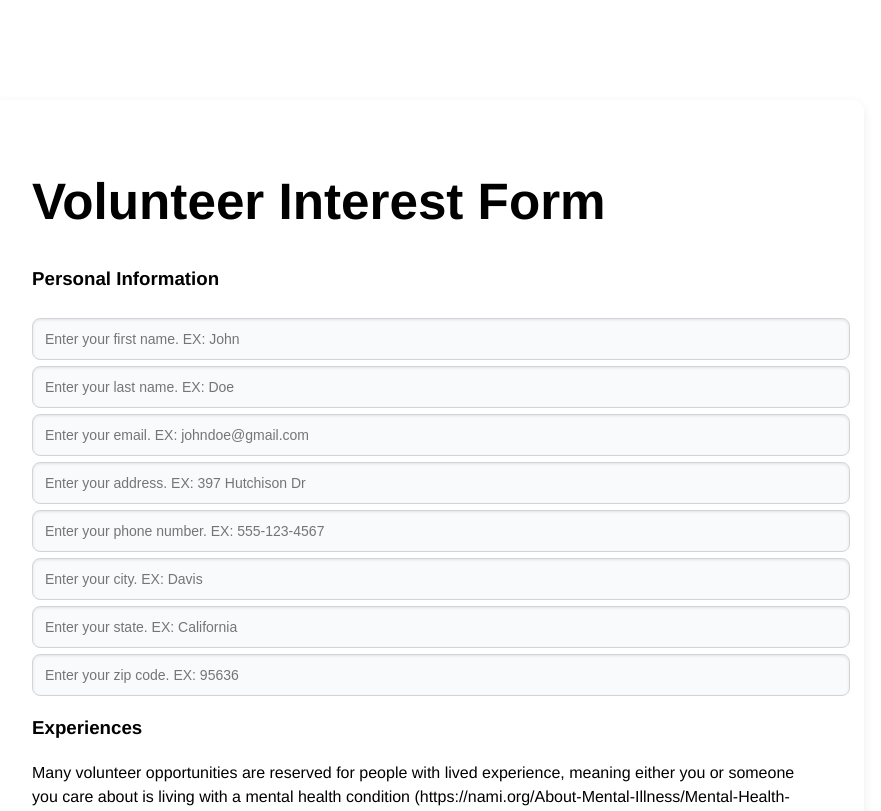
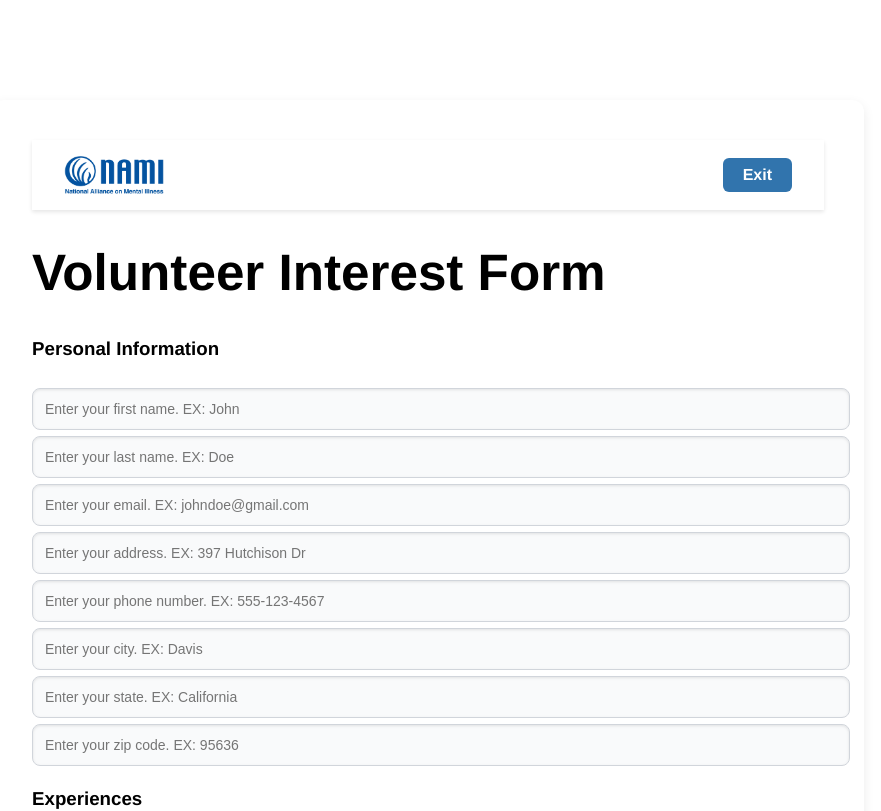
Before and after one commit to aalcar/aid-atlas, a React (Vite) app: page /application in a window 1280 px wide. Shown: the top 811 px of the page, without its empty margins (212-1093 px from the left). Built offline with nearby package versions, Linux system fonts and the light colour scheme.

Commit message:
rerouted stuff

```diff
--- a/src/App.jsx
+++ b/src/App.jsx
@@ -5,7 +5,6 @@ import VolunteerLogin from "./pages/volunteer_login";
 import StaffLogin from "./pages/staff_login";
 import AdminDashboard from "./pages/AdminDashboard";
 import ApplicationPage from "./pages/ApplicationPage";
-import CoordinatorHomePage from "./pages/CoordinatorHomePage";
 
 const App = () => {
   return (
@@ -15,8 +14,7 @@ const App = () => {
           <Route path="/" element={<LandingPage />} />
           <Route path="/volunteer_login" element={<VolunteerLogin />} />
           <Route path="/staff_login" element={<StaffLogin />} />
-          <Route path="/admin" element={<AdminDashboard />} />
-          <Route path="/coordinator-homepage" element={<CoordinatorHomePage />} />
+          <Route path="/coordinator" element={<AdminDashboard />} />
           <Route path="/application" element={<ApplicationPage />} />
         </Routes>
       </main>
--- a/src/pages/ApplicationPage.jsx
+++ b/src/pages/ApplicationPage.jsx
@@ -2,6 +2,7 @@ import React, { useState } from 'react';
 import { collection, addDoc } from 'firebase/firestore';
 import db from '../firebase.js';
 import { useNavigate } from 'react-router-dom';
+import NAMILogo from '../assets/NAMI_logo.jpg';
 
 const CLASS_OPTIONS = [
     "Peer to Peer Class",
@@ -97,6 +98,33 @@ function ApplicationPage() {
         boxShadow: '0 4px 12px rgba(0, 0, 0, 0.08)',
         fontFamily: 'Helvetica, sans-serif'
     }}>
+        <header style={{
+                display: "flex",
+                justifyContent: "space-between",
+                alignItems: "center",
+                backgroundColor: "#ffffff",
+                padding: "16px 32px",
+                boxShadow: "0 2px 4px rgba(0, 0, 0, 0.1)"
+              }}>
+                <div style={{ display: "flex", alignItems: "center", gap: "16px" }}>
+                  <img src={NAMILogo} alt="NAMI Logo" style={{ maxWidth: "100px", maxHeight: "100px" }} />
+                </div>
+
+
+            <button
+            onClick={() => navigate('../')}
+            style={{
+              padding: "8px 20px",
+              backgroundColor: "#3174ad",
+              color: "white",
+              fontWeight: "bold",
+              border: "none",
+              borderRadius: "6px",
+              cursor: "pointer"
+            }}>
+              Exit
+            </button>
+        </header>
       <form onSubmit={handleSubmit}>
       <h1>Volunteer Interest Form</h1>
 
--- a/src/pages/staff_login.jsx
+++ b/src/pages/staff_login.jsx
@@ -38,7 +38,7 @@ export default function StaffLogin() {
         <form
           onSubmit={(e) => {
             e.preventDefault();
-            navigate("/coordinator-homepage");
+            navigate("/coordinator");
           }}
           style={{ width: '100%', display: 'flex', flexDirection: 'column', gap: '20px' }}
         >
```
